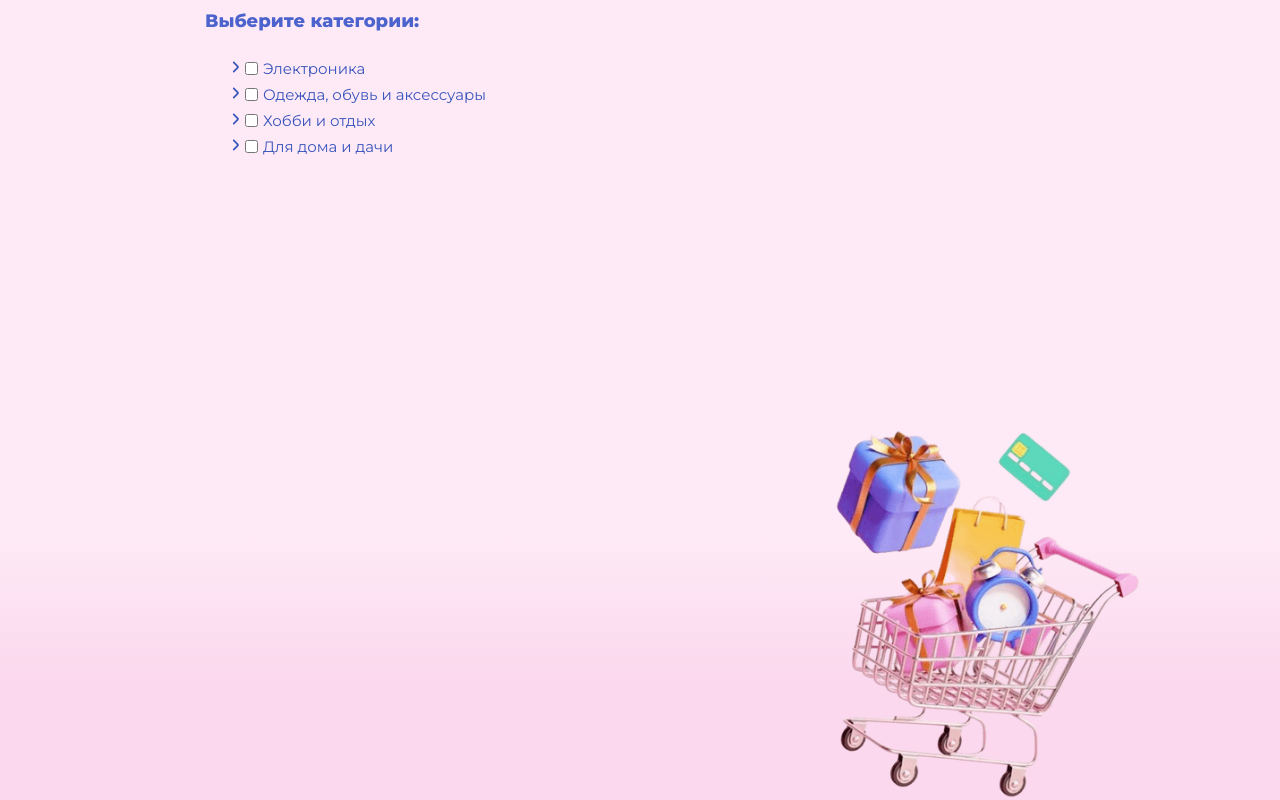
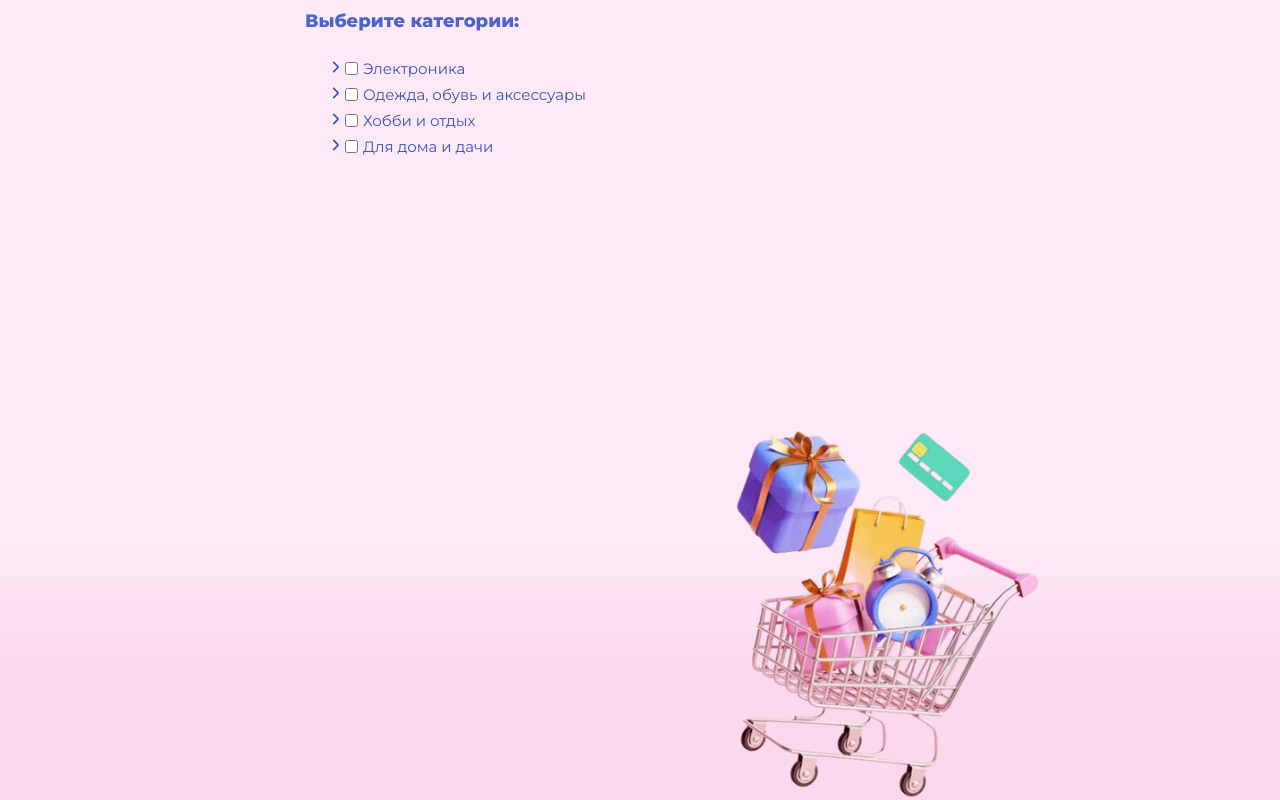
Before and after one commit to AnyaPanf/Unfolding-items-list, a React (Create React App) app: page / in a window 1280 px wide. Built offline with nearby package versions, Linux system fonts and the light colour scheme; the HTML template or start-up script is replaced by a standard one.

Commit message:
General update

```diff
--- a/src/App.module.css
+++ b/src/App.module.css
@@ -1,7 +1,7 @@
 @import url('https://fonts.googleapis.com/css?family=Montserrat:400,800');
 
 .container {
-  width: 1000px;
+  width: 800px;
   margin: 0 auto;
   padding: 0 15px;
   background-image: url('bcgImg.png');
```
Also changed, not shown: 2 other files (tests, documents, lock files or other folders).
